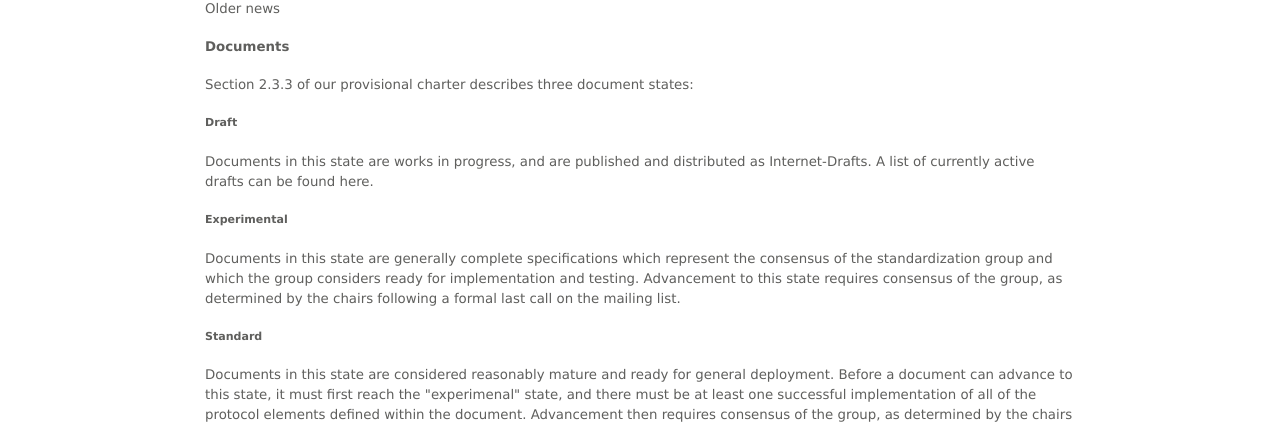
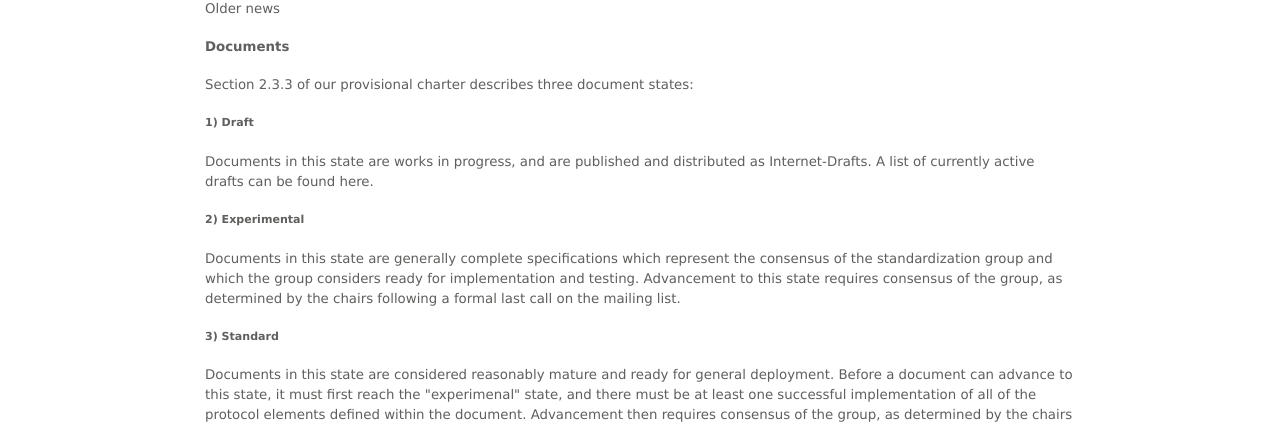
Before and after one commit to openafsfoundation/openafsfoundation.org, a Jekyll site: the page built from tech/initiatives/index.md, in a window 1280 px wide. Shown: the part 529-955 px from the top of the page. Built offline with Jekyll 4.4.1, drawn with Linux system fonts in a browser that asks for light colours.

Commit message:
Update index.md

```diff
--- a/tech/initiatives/index.md
+++ b/tech/initiatives/index.md
@@ -23,13 +23,13 @@
 
 Section 2.3.3 of our provisional charter describes three document states:
 
-##### Draft #####
+##### 1) Draft #####
 Documents in this state are works in progress, and are published and distributed as Internet-Drafts. A list of currently active drafts can be found here.
 
-##### Experimental #####
+##### 2) Experimental #####
 Documents in this state are generally complete specifications which represent the consensus of the standardization group and which the group considers ready for implementation and testing. Advancement to this state requires consensus of the group, as determined by the chairs following a formal last call on the mailing list.
 
-##### Standard #####
+##### 3) Standard #####
 Documents in this state are considered reasonably mature and ready for general deployment. Before a document can advance to this state, it must first reach the "experimenal" state, and there must be at least one successful implementation of all of the protocol elements defined within the document. Advancement then requires consensus of the group, as determined by the chairs following a formal last call on the mailing list.
 
 Documents which have advanced to Experimental or Standard status, and generally accepted process documents, are listed here:
```
